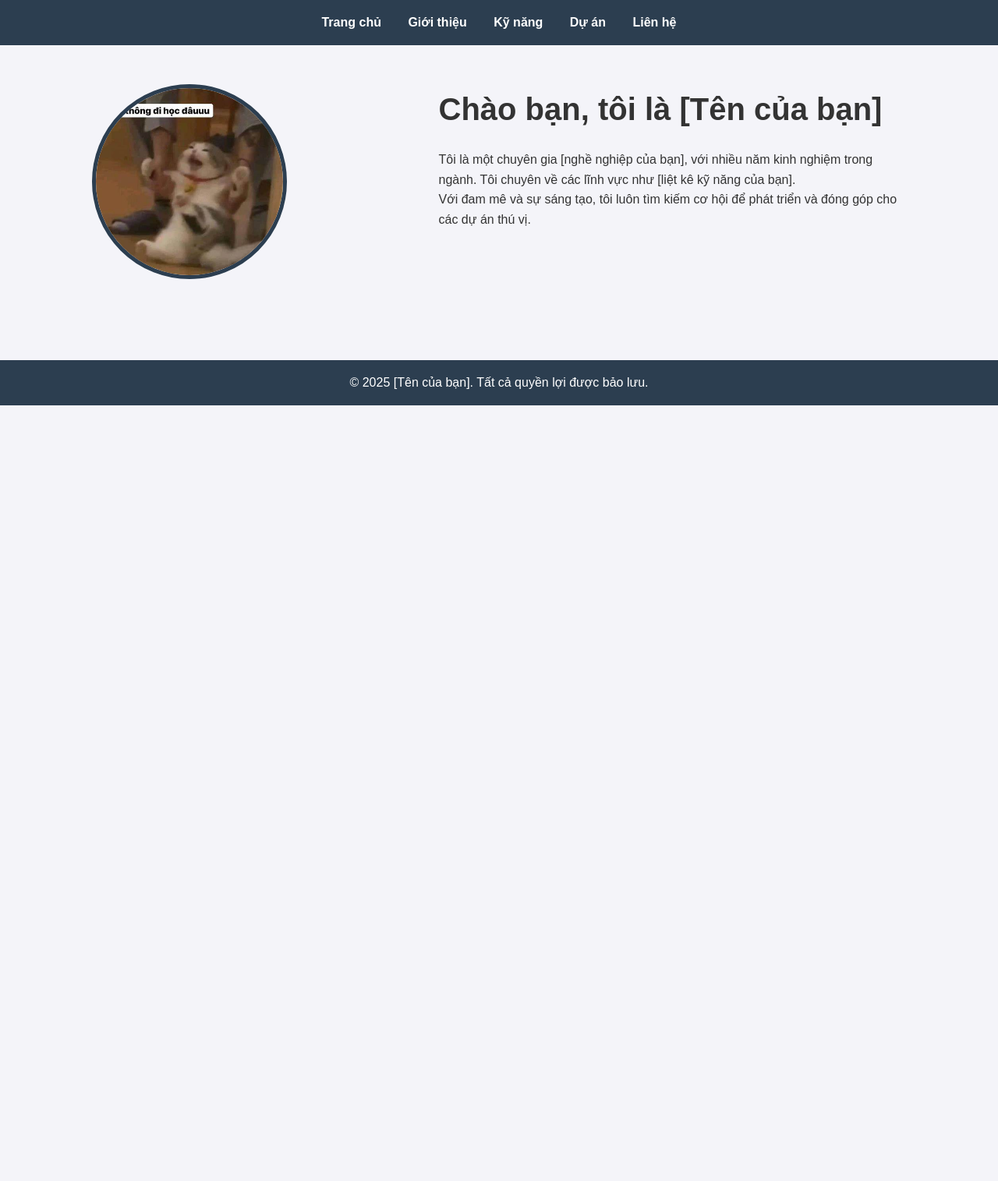
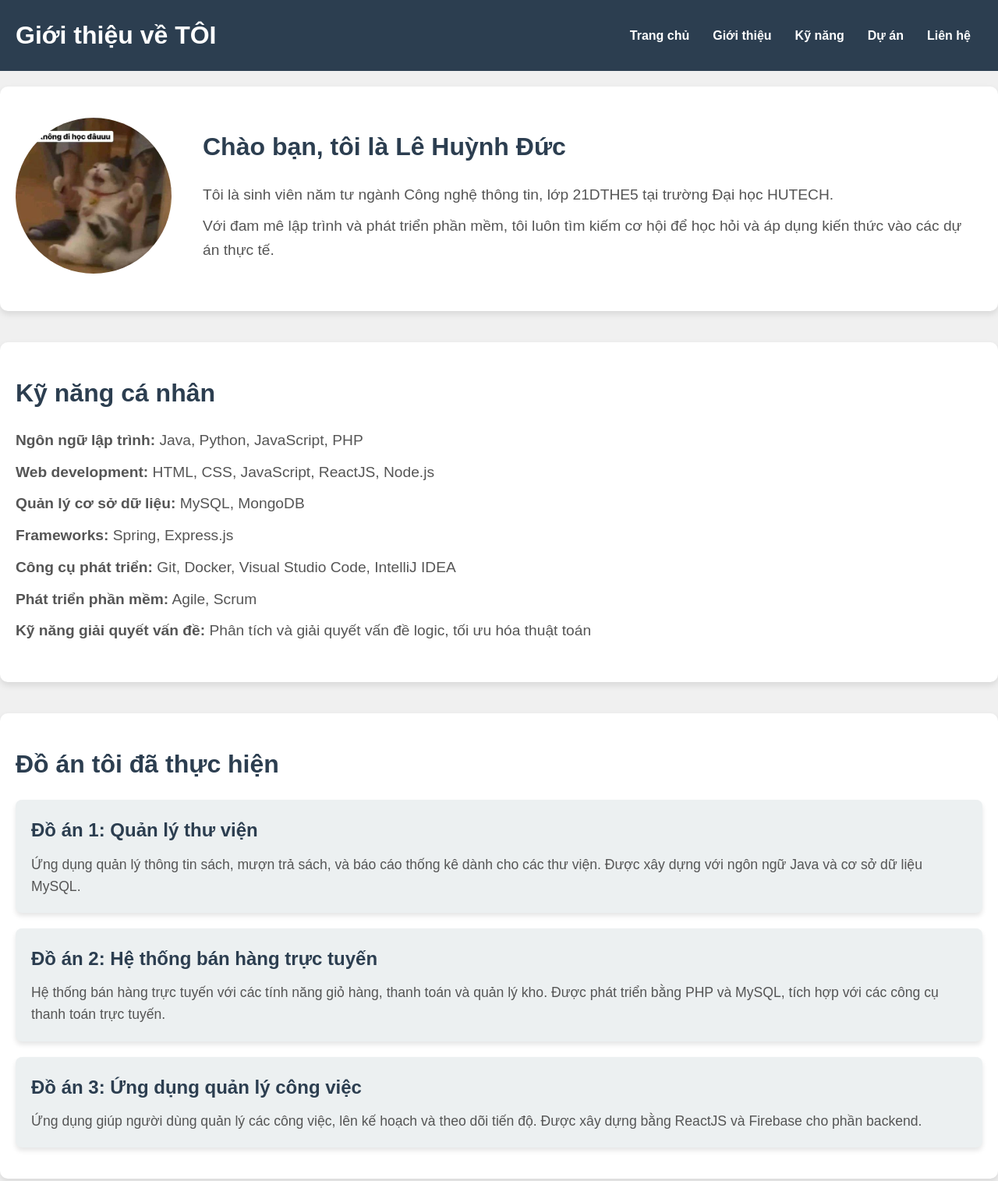
Before and after one commit to ducle0207/kevinleee.github.io, a plain HTML site: page website/index.html in a window 1280 px wide. Shown: the top 1515 px of the page at 78% size. Before the commit the page ends 800 px from the top, so only its background shows below. Drawn offline with Linux system fonts and the light colour scheme.

Commit message:
2 file index-style

```diff
--- a/website/index.html
+++ b/website/index.html
@@ -8,6 +8,8 @@
 </head>
 <body>
     <header>
+        <div class="container">
+            <h1>Giới thiệu về TÔI</h1>
             <nav>
                 <ul>
                     <li><a href="#">Trang chủ</a></li>
@@ -17,6 +19,7 @@
                     <li><a href="#">Liên hệ</a></li>
                 </ul>
             </nav>
+        </div>
     </header>
 
     <section class="intro">
@@ -24,14 +27,51 @@
             <img src="../website/images/OIP.jpg" alt="Ảnh cá nhân">
         </div>
         <div class="details">
-            <h1>Chào bạn, tôi là [Tên của bạn]</h1>
-            <p>Tôi là một chuyên gia [nghề nghiệp của bạn], với nhiều năm kinh nghiệm trong ngành. Tôi chuyên về các lĩnh vực như [liệt kê kỹ năng của bạn].</p>
-            <p>Với đam mê và sự sáng tạo, tôi luôn tìm kiếm cơ hội để phát triển và đóng góp cho các dự án thú vị.</p>
+            <h2>Chào bạn, tôi là Lê Huỳnh Đức</h2>
+            <p>Tôi là sinh viên năm tư ngành Công nghệ thông tin, lớp 21DTHE5 tại trường Đại học HUTECH.</p>
+            <p>Với đam mê lập trình và phát triển phần mềm, tôi luôn tìm kiếm cơ hội để học hỏi và áp dụng kiến thức vào các dự án thực tế.</p>
         </div>
     </section>
 
+    <section class="skills">
+        <h2>Kỹ năng cá nhân</h2>
+        <ul>
+            <li><strong>Ngôn ngữ lập trình:</strong> Java, Python, JavaScript, PHP</li>
+            <li><strong>Web development:</strong> HTML, CSS, JavaScript, ReactJS, Node.js</li>
+            <li><strong>Quản lý cơ sở dữ liệu:</strong> MySQL, MongoDB</li>
+            <li><strong>Frameworks:</strong> Spring, Express.js</li>
+            <li><strong>Công cụ phát triển:</strong> Git, Docker, Visual Studio Code, IntelliJ IDEA</li>
+            <li><strong>Phát triển phần mềm:</strong> Agile, Scrum</li>
+            <li><strong>Kỹ năng giải quyết vấn đề:</strong> Phân tích và giải quyết vấn đề logic, tối ưu hóa thuật toán</li>
+        </ul>
+    </section>
+
+    <section class="projects">
+        <h2>Đồ án tôi đã thực hiện</h2>
+        <div class="project-list">
+            <div class="project">
+                <h3>Đồ án 1: Quản lý thư viện</h3>
+                <p>Ứng dụng quản lý thông tin sách, mượn trả sách, và báo cáo thống kê dành cho các thư viện. Được xây dựng với ngôn ngữ Java và cơ sở dữ liệu MySQL.</p>
+            </div>
+            <div class="project">
+                <h3>Đồ án 2: Hệ thống bán hàng trực tuyến</h3>
+                <p>Hệ thống bán hàng trực tuyến với các tính năng giỏ hàng, thanh toán và quản lý kho. Được phát triển bằng PHP và MySQL, tích hợp với các công cụ thanh toán trực tuyến.</p>
+            </div>
+            <div class="project">
+                <h3>Đồ án 3: Ứng dụng quản lý công việc</h3>
+                <p>Ứng dụng giúp người dùng quản lý các công việc, lên kế hoạch và theo dõi tiến độ. Được xây dựng bằng ReactJS và Firebase cho phần backend.</p>
+            </div>
+        </div>
+    </section>
+
+    <section class="contact">
+        <h2>Thông tin liên hệ</h2>
+        <p>Địa chỉ: TP Thủ Đức, TP HCM</p>
+        <p>Email: <a href="mailto:ducle1602@gmail.com">ducle1602@gmail.com</a></p>
+    </section>
+
     <footer>
-        <p>&copy; 2025 [Tên của bạn]. Tất cả quyền lợi được bảo lưu.</p>
+        <p>&copy; 2025 Lê Huỳnh Đức. Tất cả quyền lợi được bảo lưu.</p>
     </footer>
 </body>
 </html>
--- a/website/style.css
+++ b/website/style.css
@@ -5,65 +5,160 @@
 }
 
 body {
-    font-family: Arial, sans-serif;
-    background-color: #f4f4f9;
+    font-family: 'Arial', sans-serif;
+    background-color: #f0f0f0;
     color: #333;
+    line-height: 1.6;
 }
 
 header {
     background-color: #2c3e50;
-    padding: 20px;
-    color: #fff;
+    color: white;
+    padding: 20px 0;
     text-align: center;
 }
 
-header .logo img {
-    width: 100px;
+header .container {
+    display: flex;
+    justify-content: space-between;
+    align-items: center;
+    padding: 0 20px;
+}
+
+header h1 {
+    font-size: 2rem;
+    font-weight: bold;
 }
 
 nav ul {
     list-style: none;
-    padding: 0;
+    display: flex;
 }
 
 nav ul li {
-    display: inline;
     margin: 0 15px;
 }
 
 nav ul li a {
-    color: #fff;
+    color: white;
     text-decoration: none;
     font-weight: bold;
+    transition: color 0.3s;
 }
 
-section.intro {
+nav ul li a:hover {
+    color: #f39c12;
+}
+
+.intro {
     display: flex;
-    justify-content: space-around;
-    padding: 50px 20px;
+    justify-content: center;
+    align-items: center;
+    padding: 40px 20px;
+    background-color: white;
+    margin-top: 20px;
+    border-radius: 10px;
+    box-shadow: 0 4px 8px rgba(0, 0, 0, 0.1);
+}
+
+.profile {
+    margin-right: 40px;
 }
 
 .profile img {
-    width: 250px;
-    height: 250px;
+    width: 200px;
+    height: 200px;
     border-radius: 50%;
-    border: 5px solid #2c3e50;
+    object-fit: cover;
 }
 
-.details {
-    max-width: 600px;
-    line-height: 1.6;
+.details h2 {
+    font-size: 2rem;
+    color: #2c3e50;
+    margin-bottom: 20px;
 }
 
-.details h1 {
-    font-size: 2.5rem;
+.details p {
+    font-size: 1.2rem;
+    color: #555;
+    margin-bottom: 10px;
+}
+
+.skills {
+    padding: 40px 20px;
+    background-color: white;
+    margin-top: 40px;
+    border-radius: 10px;
+    box-shadow: 0 4px 8px rgba(0, 0, 0, 0.1);
+}
+
+.skills h2 {
+    font-size: 2rem;
+    color: #2c3e50;
     margin-bottom: 20px;
+}
+
+.skills ul {
+    list-style: none;
+}
+
+.skills ul li {
+    font-size: 1.2rem;
+    color: #555;
+    margin-bottom: 10px;
+}
+
+.projects {
+    padding: 40px 20px;
+    background-color: white;
+    margin-top: 40px;
+    border-radius: 10px;
+    box-shadow: 0 4px 8px rgba(0, 0, 0, 0.1);
+}
+
+.projects h2 {
+    font-size: 2rem;
+    color: #2c3e50;
+    margin-bottom: 20px;
+}
+
+.project-list {
+    display: flex;
+    flex-direction: column;
+    gap: 20px;
+}
+
+.project {
+    background-color: #ecf0f1;
+    padding: 20px;
+    border-radius: 8px;
+    box-shadow: 0 4px 6px rgba(0, 0, 0, 0.1);
+}
+
+.project h3 {
+    font-size: 1.5rem;
+    color: #2c3e50;
+    margin-bottom: 10px;
+}
+
+.project p {
+    font-size: 1.1rem;
+    color: #555;
+}
+
+.contact {
+    padding: 40px 20px;
+    background-color: #ffffff;
+    margin-top: 40px;
+    border-radius: 10px;
+    box-shadow: 0 4px 8px rgba(0, 0, 0, 0.1);
+    text-align: center;
 }
 
 footer {
     text-align: center;
     padding: 20px;
     background-color: #2c3e50;
-    color: #fff;
-    margin-top: 50px;
+    color: white;
+    margin-top: 40px;
 }
```
Lines whose indentation alone changed are shown as unchanged.
